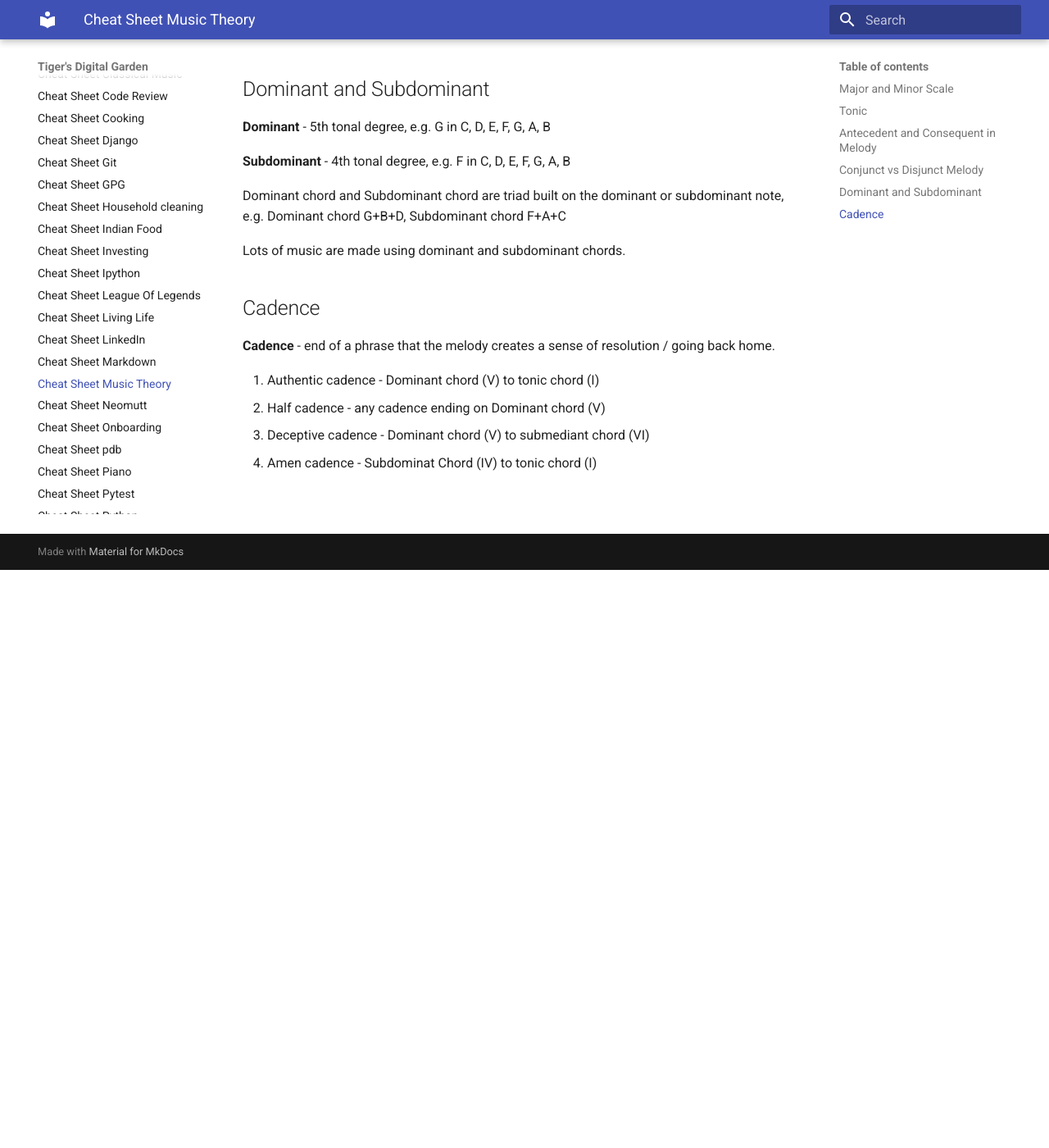
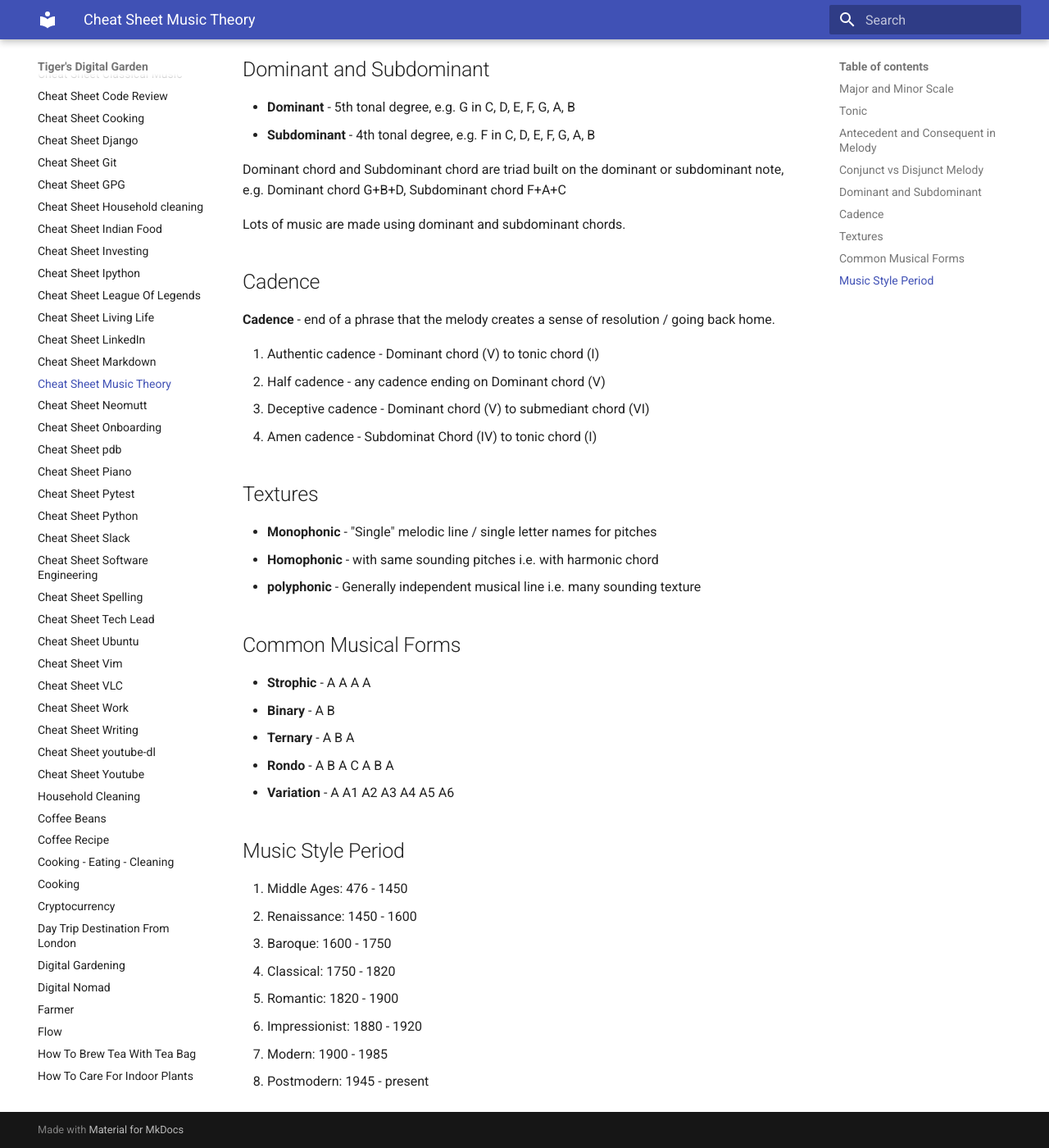
Before and after one commit to ynotstartups/notes, an MkDocs documentation site: the page built from notes/cheat-sheet-music-theory.md, in a window 1280 px wide and 1400 px high, scrolled down 705 px. Shown: the whole window at 82% size. Built offline with MkDocs 1.6.1 and Material for MkDocs 9.7.7, drawn with Linux system fonts in a browser that asks for light colours.

Commit message:
update music

```diff
--- a/notes/cheat-sheet-music-theory.md
+++ b/notes/cheat-sheet-music-theory.md
@@ -2,9 +2,8 @@
 
 ## Major and Minor Scale
 
-**Major Scale** - whole, whole, half, whole, whole, whole, half
-
-**Minor Scale** - whole, half, whole, whole, half, whole, whole,
+- **Major Scale** - whole, whole, half, whole, whole, whole, half
+- **Minor Scale** - whole, half, whole, whole, half, whole, whole,
 
 ## Tonic
 
@@ -12,21 +11,18 @@
 
 ## Antecedent and Consequent in Melody
 
-**Antecedent / Question / Away Home** - a phase / period of melody doesn't end on the tonic
-
-**Consequent / Answer / Going Back Home** - a phase / period of melody ends on the tonic, usually the last bar
+- **Antecedent / Question / Away Home** - a phase / period of melody doesn't end on the tonic
+- **Consequent / Answer / Going Back Home** - a phase / period of melody ends on the tonic, usually the last bar
 
 ## Conjunct vs Disjunct Melody
 
-**Conjunct** - smooth motion of the music notes e.g. ode to joy
-
-**Disjunct** - many leaps of the music notes
+- **Conjunct** - smooth motion of the music notes e.g. ode to joy
+- **Disjunct** - many leaps of the music notes
 
 ## Dominant and Subdominant
 
-**Dominant** - 5th tonal degree, e.g. G in C, D, E, F, G, A, B
-
-**Subdominant** - 4th tonal degree, e.g. F in C, D, E, F, G, A, B
+- **Dominant** - 5th tonal degree, e.g. G in C, D, E, F, G, A, B
+- **Subdominant** - 4th tonal degree, e.g. F in C, D, E, F, G, A, B
 
 Dominant chord and Subdominant chord are triad built on the dominant or subdominant note, e.g. Dominant chord G+B+D, Subdominant chord F+A+C
 
@@ -40,3 +36,28 @@
 1. Half cadence - any cadence ending on Dominant chord (V)
 1. Deceptive cadence - Dominant chord (V) to  submediant chord (VI)
 1. Amen cadence - Subdominat Chord (IV) to tonic chord (I)
+
+## Textures
+
+- **Monophonic** - "Single" melodic line / single letter names for pitches
+- **Homophonic** - with same sounding pitches i.e. with harmonic chord
+- **polyphonic** - Generally independent musical line i.e. many sounding texture
+
+## Common Musical Forms
+
+- **Strophic** - A A A A
+- **Binary** - A B
+- **Ternary** - A B A
+- **Rondo** - A B A C A B A
+- **Variation** - A A1 A2 A3 A4 A5 A6
+
+## Music Style Period
+
+1. Middle Ages: 476 - 1450
+1. Renaissance: 1450 - 1600
+1. Baroque: 1600 - 1750
+1. Classical: 1750 - 1820
+1. Romantic: 1820 - 1900
+1. Impressionist: 1880 - 1920
+1. Modern: 1900 - 1985
+1. Postmodern: 1945 - present
```
Also changed, not shown: notes/cheat-sheet-classical-music.md (+1 -0 lines).
